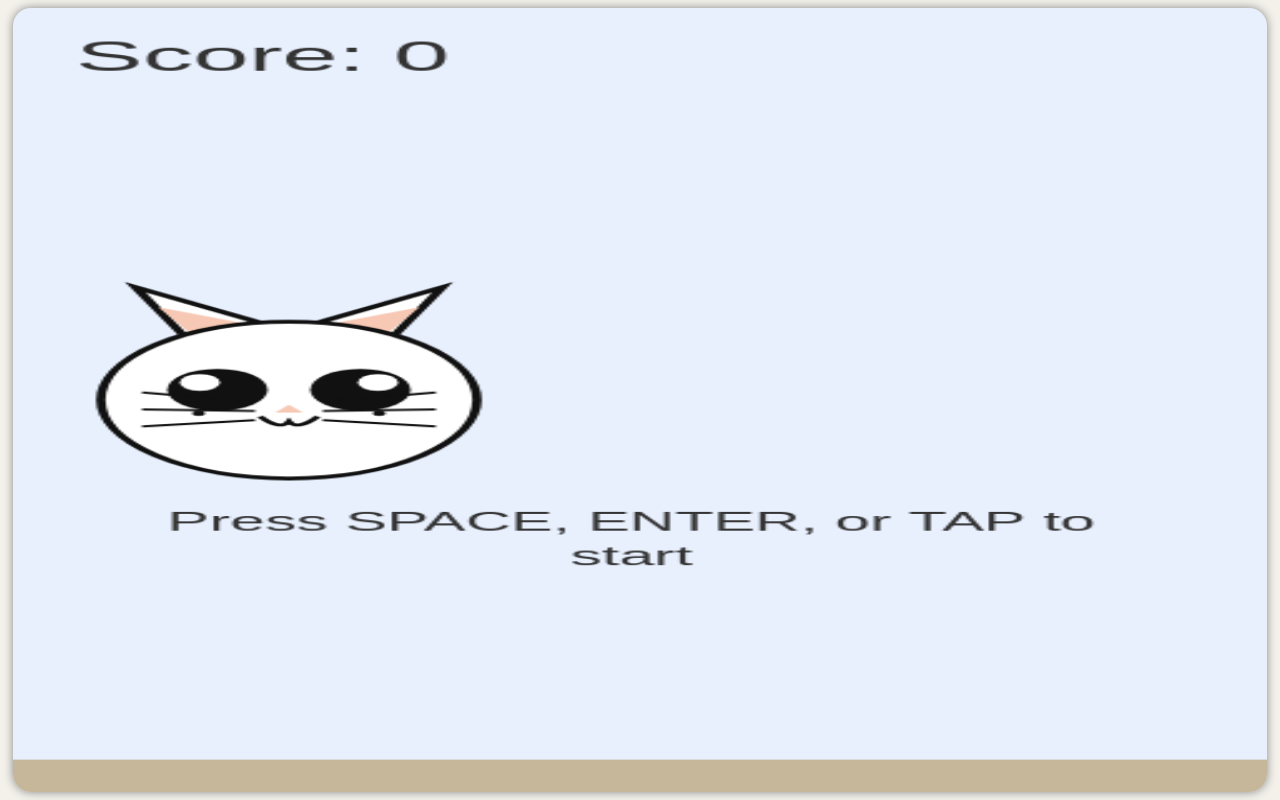
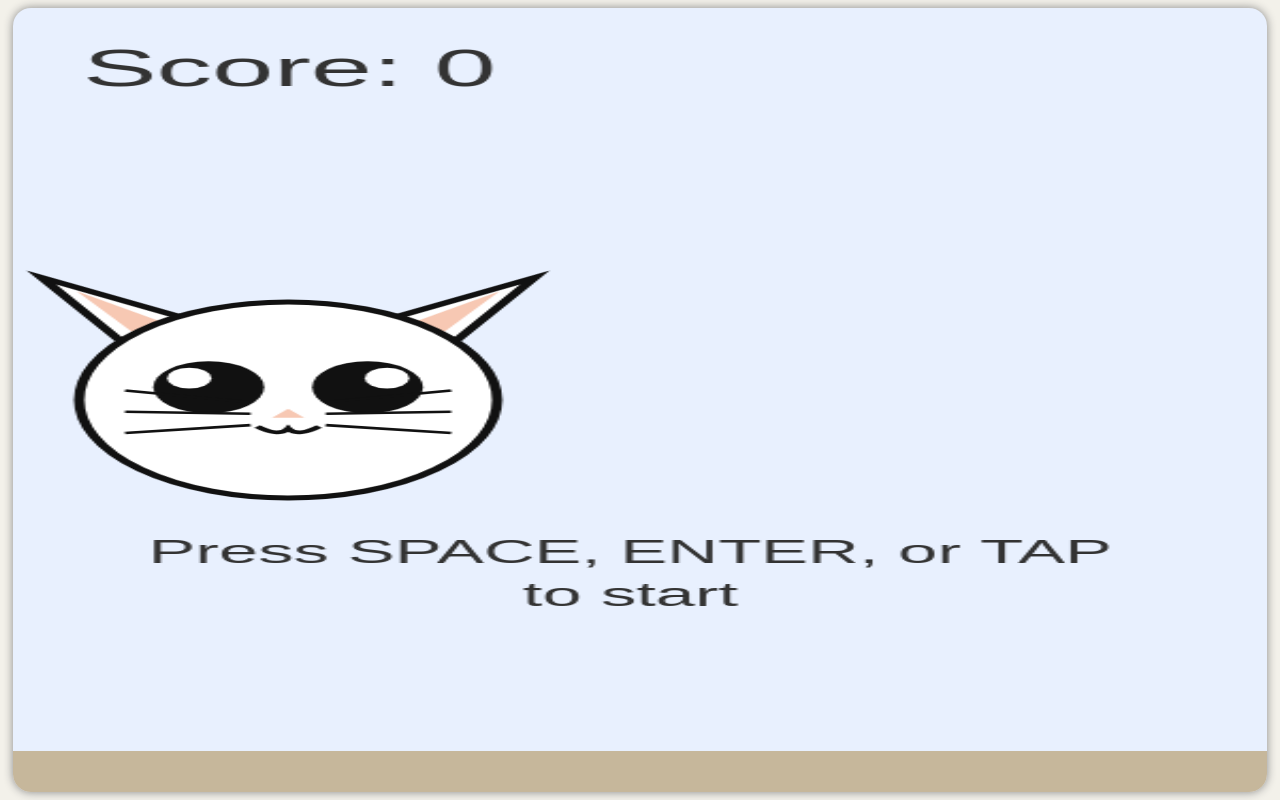
Before and after one commit to MKShots/flappy-cat, a plain HTML site: page index.html in a window 1280 px wide. Drawn offline with Linux system fonts and the light colour scheme.

Commit message:
making cat less creepy and fixing device aspect ratios issue

```diff
--- a/game.js
+++ b/game.js
@@ -1,54 +1,58 @@
-// --- Responsive Flappy Cat Game ---
-// Cat face inspired by uploaded image ![image1](image1)
+// --- Flappy Cat: Responsive, Cute Cat, Fixed Aspect Ratio ---
 
 const canvas = document.getElementById('gameCanvas');
 const ctx = canvas.getContext('2d');
 
-// Responsive canvas settings
-let baseWidth = 400, baseHeight = 600; // Reference size for scaling
-let scale = 1;
+// --- CONFIG ---
+const ASPECT_W = 3, ASPECT_H = 4; // Classic vertical aspect ratio
+const BASE_W = 360, BASE_H = 480; // Reference resolution for scaling logic
 
-// --- Game variables (will be rescaled in resizeCanvas) ---
-let catX, catY, catRadius, earHeight, earWidth, eyeRadius, noseSize, mouthWidth, mouthHeight;
+// These will be set in resizeCanvas()
+let width, height, scale;
+
+// --- Game variables ---
+let catX, catY, catRadius, earHeight, earWidth, eyeRadius, noseSize, mouthW, mouthH;
 let catHitboxY, catHitboxR;
 let groundY, ceilingY, broomWidth, broomGap, broomMinGap, broomBaseGap, broomSpeed, broomBaseSpeed;
 let brooms, broomTimer, broomInterval, broomBaseInterval, minBroomInterval;
 let gravity, jumpPower;
-let gameStarted, inSelectionMode, gameOver, score, catVY;
-let unlockedFaces, selectedFace;
+let gameStarted, gameOver, score, catVY;
 
 // --- Responsive scaling function ---
 function resizeCanvas() {
-  // Resize canvas to fit window, but keep aspect ratio
+  // Always keep the chosen aspect ratio, largest possible for window
   let ww = window.innerWidth, wh = window.innerHeight;
-  let targetW = Math.min(ww - 10, 500);
-  let targetH = Math.min(wh - 10, 800);
-  // Keep 2:3 aspect
-  if (targetW/targetH > 2/3) targetW = targetH * 2/3;
-  if (targetH/targetW > 1.5) targetH = targetW * 1.5;
-  canvas.width = targetW;
-  canvas.height = targetH;
-  scale = canvas.width / baseWidth;
+  let ar = ASPECT_W / ASPECT_H;
+  if (ww / wh > ar) {
+    height = Math.floor(wh * 0.98);
+    width = Math.floor(height * ar);
+  } else {
+    width = Math.floor(ww * 0.98);
+    height = Math.floor(width / ar);
+  }
+  canvas.width = width;
+  canvas.height = height;
+  scale = width / BASE_W;
 
-  // Rescale game variables
-  catX = Math.round(canvas.width * 0.22);
+  // Game geometry
+  catX = Math.round(width * 0.22);
   catRadius = Math.round(60 * scale);
   earHeight = Math.round(38 * scale);
-  earWidth = Math.round(32 * scale);
-  catY = canvas.height / 2;
+  earWidth = Math.round(36 * scale);
+  catY = height / 2;
   catHitboxY = catY;
-  catHitboxR = catRadius + earHeight * 0.75;
+  catHitboxR = catRadius + earHeight * 0.7;
 
   eyeRadius = Math.round(16 * scale);
   noseSize = Math.round(9 * scale);
-  mouthWidth = Math.round(18 * scale);
-  mouthHeight = Math.round(13 * scale);
+  mouthW = Math.round(18 * scale);
+  mouthH = Math.round(13 * scale);
 
-  groundY = canvas.height - Math.round(25 * scale);
+  groundY = height - Math.round(25 * scale);
   ceilingY = Math.round(25 * scale);
 
   broomWidth = Math.round(48 * scale);
-  broomBaseGap = Math.round(2.1 * catHitboxR); // very wide gap
+  broomBaseGap = Math.round(2.2 * catHitboxR); // very wide gap
   broomMinGap = Math.round(1.5 * catHitboxR); // minimum gap (still wide)
   broomGap = broomBaseGap;
 
@@ -62,52 +66,51 @@ function resizeCanvas() {
   gravity = 0.56 * scale;
   jumpPower = -8 * scale;
 
-  // If brooms already exist, adjust their positions
+  // If brooms already exist, adjust their positions proportionally
   if (brooms) {
     for (let broom of brooms) {
-      broom.x = Math.round(broom.x * canvas.width / baseWidth);
+      broom.x = Math.round(broom.x * width / BASE_W);
     }
   }
 }
 
-// --- Cat drawing inspired by image ---
+// --- Cat drawing (based on your image & feedback) ---
 function drawCatFace(x, y) {
-  // Ears
+  // Ears (further apart, not too close to head center)
   ctx.save();
   ctx.lineWidth = 3 * scale;
   ctx.strokeStyle = "#111";
   ctx.fillStyle = "#fff";
-  // Left ear
+  // Left ear outer
   ctx.beginPath();
-  ctx.moveTo(x - catRadius * 0.55, y - catRadius * 0.8);
-  ctx.lineTo(x - catRadius * 0.55 - earWidth/2, y - catRadius * 0.8 - earHeight);
-  ctx.lineTo(x - catRadius * 0.1, y - catRadius * 0.95);
+  ctx.moveTo(x - catRadius * 0.80, y - catRadius * 0.60); // Left base
+  ctx.lineTo(x - catRadius * 1.18, y - catRadius * 1.25); // Tip
+  ctx.lineTo(x - catRadius * 0.47, y - catRadius * 0.82); // Right base
   ctx.closePath();
   ctx.fill();
   ctx.stroke();
-  // Left inner
-  ctx.fillStyle = "#f7c8b3";
+  // Right ear outer
   ctx.beginPath();
-  ctx.moveTo(x - catRadius * 0.51, y - catRadius * 0.82);
-  ctx.lineTo(x - catRadius * 0.55 - earWidth/2 + earWidth*0.23, y - catRadius * 0.8 - earHeight+earHeight*0.4);
-  ctx.lineTo(x - catRadius * 0.13, y - catRadius * 0.93);
-  ctx.closePath();
-  ctx.fill();
-  // Right ear
-  ctx.fillStyle = "#fff";
-  ctx.beginPath();
-  ctx.moveTo(x + catRadius * 0.55, y - catRadius * 0.8);
-  ctx.lineTo(x + catRadius * 0.55 + earWidth/2, y - catRadius * 0.8 - earHeight);
-  ctx.lineTo(x + catRadius * 0.1, y - catRadius * 0.95);
+  ctx.moveTo(x + catRadius * 0.80, y - catRadius * 0.60);
+  ctx.lineTo(x + catRadius * 1.18, y - catRadius * 1.25);
+  ctx.lineTo(x + catRadius * 0.47, y - catRadius * 0.82);
   ctx.closePath();
   ctx.fill();
   ctx.stroke();
+  // Ears (inner pink triangles, fully inside outer)
+  ctx.fillStyle = "#f7c8b3";
+  // Left inner
+  ctx.beginPath();
+  ctx.moveTo(x - catRadius * 0.80 + earWidth*0.19, y - catRadius * 0.60);
+  ctx.lineTo(x - catRadius * 1.18 + earWidth*0.28, y - catRadius * 1.25 + earHeight*0.22);
+  ctx.lineTo(x - catRadius * 0.47 - earWidth*0.14, y - catRadius * 0.82 + earHeight*0.10);
+  ctx.closePath();
+  ctx.fill();
   // Right inner
-  ctx.fillStyle = "#f7c8b3";
   ctx.beginPath();
-  ctx.moveTo(x + catRadius * 0.51, y - catRadius * 0.82);
-  ctx.lineTo(x + catRadius * 0.55 + earWidth/2 - earWidth*0.23, y - catRadius * 0.8 - earHeight+earHeight*0.4);
-  ctx.lineTo(x + catRadius * 0.13, y - catRadius * 0.93);
+  ctx.moveTo(x + catRadius * 0.80 - earWidth*0.19, y - catRadius * 0.60);
+  ctx.lineTo(x + catRadius * 1.18 - earWidth*0.28, y - catRadius * 1.25 + earHeight*0.22);
+  ctx.lineTo(x + catRadius * 0.47 + earWidth*0.14, y - catRadius * 0.82 + earHeight*0.10);
   ctx.closePath();
   ctx.fill();
   ctx.restore();
@@ -151,9 +154,9 @@ function drawCatFace(x, y) {
   ctx.save();
   ctx.fillStyle = "#f7c8b3";
   ctx.beginPath();
-  ctx.moveTo(x, y + catRadius * 0.06);
-  ctx.lineTo(x - noseSize/2, y + catRadius * 0.16);
-  ctx.lineTo(x + noseSize/2, y + catRadius * 0.16);
+  ctx.moveTo(x, y + catRadius * 0.09);
+  ctx.lineTo(x - noseSize/2, y + catRadius * 0.18);
+  ctx.lineTo(x + noseSize/2, y + catRadius * 0.18);
   ctx.closePath();
   ctx.fill();
   ctx.restore();
@@ -163,35 +166,25 @@ function drawCatFace(x, y) {
   ctx.strokeStyle = "#111";
   ctx.lineWidth = 2.2 * scale;
   ctx.beginPath();
-  let smileY = y + catRadius * 0.21;
-  ctx.moveTo(x - mouthWidth/2, smileY);
+  let smileY = y + catRadius * 0.27;
+  ctx.moveTo(x - mouthW/2, smileY);
   ctx.bezierCurveTo(
-    x - mouthWidth/2 + mouthWidth*0.2, smileY + mouthHeight*0.5,
-    x - mouthWidth*0.1, smileY + mouthHeight*0.7,
-    x, smileY + mouthHeight*0.3
+    x - mouthW/2 + mouthW*0.2, smileY + mouthH*0.3,
+    x - mouthW*0.1, smileY + mouthH*0.4,
+    x, smileY + mouthH*0.1
   );
   ctx.bezierCurveTo(
-    x + mouthWidth*0.1, smileY + mouthHeight*0.7,
-    x + mouthWidth/2 - mouthWidth*0.2, smileY + mouthHeight*0.5,
-    x + mouthWidth/2, smileY
+    x + mouthW*0.1, smileY + mouthH*0.4,
+    x + mouthW/2 - mouthW*0.2, smileY + mouthH*0.3,
+    x + mouthW/2, smileY
   );
   ctx.stroke();
-  ctx.restore();
-
-  // Cheek dots (freckles)
-  ctx.save();
-  ctx.fillStyle = "#111";
-  let cheekY = y + catRadius*0.17;
-  ctx.beginPath();
-  ctx.arc(x - catRadius*0.48, cheekY, scale*2, 0, Math.PI*2);
-  ctx.arc(x + catRadius*0.48, cheekY, scale*2, 0, Math.PI*2);
-  ctx.fill();
   ctx.restore();
 
   // Whiskers
   ctx.save();
   ctx.strokeStyle = "#111";
-  ctx.lineWidth = 1.5 * scale;
+  ctx.lineWidth = 1.6 * scale;
   // Left whiskers
   for (let i = -1; i <= 1; i++) {
     ctx.beginPath();
@@ -216,9 +209,7 @@ function catHitbox() {
 function checkCollision() {
   let hit = catHitbox();
   for (let broom of brooms) {
-    // Check horizontal overlap
     if (hit.x + hit.r > broom.x && hit.x - hit.r < broom.x + broomWidth) {
-      // Check vertical collision (outside gap)
       if (
         hit.y - hit.r < broom.gapY - broom.gap/2 ||
         hit.y + hit.r > broom.gapY + broom.gap/2
@@ -227,7 +218,6 @@ function checkCollision() {
       }
     }
   }
-  // Touching the bottom = game over
   if (catY + catRadius > groundY) return true;
   return false;
 }
@@ -265,40 +255,21 @@ function wrapText(text, x, y, maxWidth, lineHeight, maxLines, font, color, align
   }
   ctx.restore();
 }
-function drawSelectionMenu() {
-  ctx.clearRect(0, 0, canvas.width, canvas.height);
-  ctx.fillStyle = "#333";
-  ctx.font = `bold ${Math.round(32*scale)}px Arial`;
-  ctx.textAlign = "center";
-  ctx.fillText("Choose Your Cat Face", canvas.width / 2, 100 * scale);
-  // Only 1 face for now
-  drawCatFace(canvas.width/2, canvas.height/2);
-  wrapText(
-    "Use ←/→ or click to select, Enter/Space to confirm",
-    canvas.width / 2,
-    canvas.height - 80 * scale,
-    canvas.width - 60 * scale,
-    28 * scale,
-    3,
-    `${Math.round(24*scale)}px Arial`,
-    "#333"
-  );
-}
 function drawBrooms() {
   ctx.fillStyle = "#c28d60";
   for (let broom of brooms) {
     ctx.fillRect(broom.x, 0, broomWidth, broom.gapY - broom.gap / 2);
-    ctx.fillRect(broom.x, broom.gapY + broom.gap / 2, broomWidth, canvas.height - (broom.gapY + broom.gap / 2));
+    ctx.fillRect(broom.x, broom.gapY + broom.gap / 2, broomWidth, height - (broom.gapY + broom.gap / 2));
   }
 }
 function drawGround() {
   ctx.fillStyle = "#c6b79b";
-  ctx.fillRect(0, groundY, canvas.width, canvas.height-groundY);
+  ctx.fillRect(0, groundY, width, height-groundY);
 }
 
 // --- Game logic ---
 function resetGame() {
-  catY = canvas.height / 2;
+  catY = height / 2;
   catVY = 0;
   broomGap = broomBaseGap;
   broomSpeed = broomBaseSpeed;
@@ -308,16 +279,15 @@ function resetGame() {
   score = 0;
   gameOver = false;
   gameStarted = false;
-  inSelectionMode = false; // only one face
 }
 function updateBroomDifficulty() {
   let logScore = Math.log2(1 + score);
   broomGap = Math.max(broomBaseGap - (broomBaseGap - broomMinGap) * (logScore / 8), broomMinGap);
-  broomSpeed = Math.min(broomBaseSpeed + (maxBroomSpeed - broomBaseSpeed) * (logScore / 10), maxBroomSpeed);
+  broomSpeed = Math.min(broomBaseSpeed + (3 * scale) * (logScore / 10), broomBaseSpeed + 3 * scale);
   broomInterval = Math.max(broomBaseInterval - (broomBaseInterval - minBroomInterval) * (logScore / 10), minBroomInterval);
 }
 function update() {
-  ctx.clearRect(0, 0, canvas.width, canvas.height);
+  ctx.clearRect(0, 0, width, height);
   drawGround();
 
   if (gameStarted && !gameOver) {
@@ -328,7 +298,7 @@ function update() {
     if (broomTimer >= broomInterval) {
       broomTimer = 0;
       const gapY = ceilingY + broomGap/2 + Math.random() * (groundY - ceilingY - broomGap);
-      brooms.push({ x: canvas.width, gapY, gap: broomGap, passed: false });
+      brooms.push({ x: width, gapY, gap: broomGap, passed: false });
     }
     for (let broom of brooms) {
       broom.x -= broomSpeed;
@@ -346,12 +316,12 @@ function update() {
     ctx.fillStyle = "#d32f2f";
     ctx.font = `bold ${Math.round(34*scale)}px Arial`;
     ctx.textAlign = "center";
-    ctx.fillText("Game Over!", canvas.width / 2, canvas.height / 2 - 32 * scale);
+    ctx.fillText("Game Over!", width / 2, height / 2 - 32 * scale);
     wrapText(
       "Press SPACE, ENTER, or TAP to restart",
-      canvas.width / 2,
-      canvas.height / 2 + 20 * scale,
-      canvas.width - 60 * scale,
+      width / 2,
+      height / 2 + 20 * scale,
+      width - 60 * scale,
       28 * scale,
       3,
       `${Math.round(22*scale)}px Arial`,
@@ -362,12 +332,12 @@ function update() {
 
   drawCatFace(catX, catY);
   drawScore();
-  if (!gameStarted && !gameOver && !inSelectionMode) {
+  if (!gameStarted && !gameOver) {
     wrapText(
       "Press SPACE, ENTER, or TAP to start",
-      canvas.width / 2,
-      canvas.height / 2 + 100 * scale,
-      canvas.width - 60 * scale,
+      width / 2,
+      height / 2 + 100 * scale,
+      width - 60 * scale,
       26 * scale,
       3,
       `${Math.round(20*scale)}px Arial`,
@@ -390,28 +360,20 @@ function triggerFlap() {
     gameStarted = true;
   }
 }
-
-// Keyboard
 document.addEventListener('keydown', function (e) {
   if (e.code === 'Space' || e.code === 'Enter') {
     e.preventDefault();
     triggerFlap();
   }
 });
-
-// Mouse
 canvas.addEventListener('mousedown', function (e) {
   e.preventDefault();
   triggerFlap();
 });
-
-// Touch (for mobile)
 canvas.addEventListener('touchstart', function (e) {
   e.preventDefault();
   triggerFlap();
 });
-
-// Prevent scrolling when touching the canvas
 canvas.addEventListener('touchmove', function(e) {
   e.preventDefault();
 });
@@ -419,14 +381,8 @@ canvas.addEventListener('touchmove', function(e) {
 // --- Init ---
 window.addEventListener('resize', () => {
   resizeCanvas();
-  // Also reposition cat to center if not started
-  if (!gameStarted) catY = canvas.height/2;
+  if (!gameStarted) catY = height/2;
 });
-function initVars() {
-  unlockedFaces = [0];
-  selectedFace = 0;
-  resetGame();
-}
-initVars();
 resizeCanvas();
+resetGame();
 update();
--- a/style.css
+++ b/style.css
@@ -13,7 +13,6 @@ body {
   background: #e8f0fe;
   box-shadow: 0 0 10px #888;
   display: block;
-  /* Make canvas scale smaller on mobile screens */
   max-width: 98vw;
   max-height: 98vh;
   width: 100%;
```
